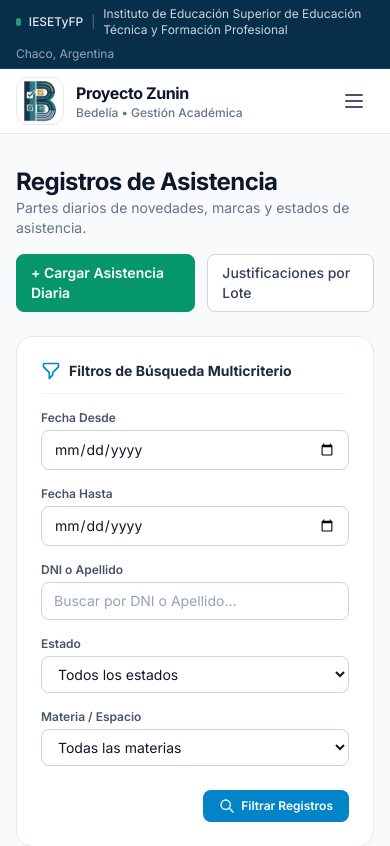
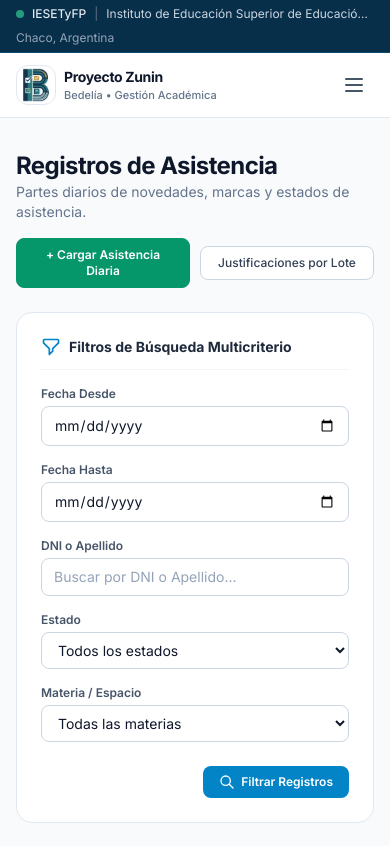
Before and after one commit to NeumannMaxii/zunin, a Django app: page /asistencia/ in a window 390 px wide. Shown: the top 846 px of the page. Run offline with Django 5.2, Linux system fonts and the light colour scheme; the visitor is signed in with stand-in values (Sample User, id 1); data that the repository does not hold is empty; some libraries are stand-ins or nearby versions.

Commit message:
fix(ui): mejorar comportamiento responsive de botones de accion y barra de navegacion en dispositivos moviles

```diff
--- a/apps/asistencia/templates/asistencia/asistencia_list.html
+++ b/apps/asistencia/templates/asistencia/asistencia_list.html
@@ -10,12 +10,12 @@
             <h1 class="text-2xl font-bold text-slate-900 tracking-tight">Registros de Asistencia</h1>
             <p class="text-sm text-slate-500">Partes diarios de novedades, marcas y estados de asistencia.</p>
         </div>
-        <div class="flex items-center space-x-3">
+        <div class="flex flex-wrap items-center gap-2.5 w-full sm:w-auto">
             {% if user|puede_gestionar_asistencia %}
-            <a href="{% url 'asistencia:asistencia_diaria' %}" class="inline-flex items-center px-3.5 py-2 border border-emerald-600 shadow-xs text-sm font-semibold rounded-lg text-white bg-emerald-600 hover:bg-emerald-700 transition-colors">
+            <a href="{% url 'asistencia:asistencia_diaria' %}" class="inline-flex items-center justify-center px-3.5 py-2 border border-emerald-600 shadow-xs text-xs sm:text-sm font-semibold rounded-lg text-white bg-emerald-600 hover:bg-emerald-700 transition-colors flex-1 sm:flex-initial text-center shrink-0 sm:shrink">
                 + Cargar Asistencia Diaria
             </a>
-            <a href="{% url 'asistencia:justificaciones_lote' %}" class="inline-flex items-center px-3.5 py-2 border border-slate-300 shadow-xs text-sm font-medium rounded-lg text-slate-700 bg-white hover:bg-slate-50 transition-colors">
+            <a href="{% url 'asistencia:justificaciones_lote' %}" class="inline-flex items-center justify-center px-3.5 py-2 border border-slate-300 shadow-xs text-xs sm:text-sm font-medium rounded-lg text-slate-700 bg-white hover:bg-slate-50 transition-colors flex-1 sm:flex-initial text-center shrink-0 sm:shrink whitespace-nowrap">
                 Justificaciones por Lote
             </a>
             {% endif %}
--- a/apps/personal/templates/personal/cargodocente_list.html
+++ b/apps/personal/templates/personal/cargodocente_list.html
@@ -9,11 +9,11 @@
             <h1 class="text-2xl font-bold text-slate-900 tracking-tight">Cargos y Designaciones</h1>
             <p class="text-sm text-slate-500">Distribución de horas, situaciones de revista, vigencias y cese puntual.</p>
         </div>
-        <div class="flex items-center space-x-3">
-            <a href="{% url 'personal:cargodocente_nuevo' %}" class="inline-flex items-center px-4 py-2 border border-transparent shadow-xs text-sm font-semibold rounded-lg text-white bg-institucional-600 hover:bg-institucional-700 transition-colors">
+        <div class="flex flex-wrap items-center gap-2.5 w-full sm:w-auto">
+            <a href="{% url 'personal:cargodocente_nuevo' %}" class="inline-flex items-center justify-center px-3.5 py-2 border border-transparent shadow-xs text-xs sm:text-sm font-semibold rounded-lg text-white bg-institucional-600 hover:bg-institucional-700 transition-colors flex-1 sm:flex-initial text-center shrink-0 sm:shrink">
                 + Nueva Designación
             </a>
-            <a href="{% url 'personal:docente_list' %}" class="inline-flex items-center px-4 py-2 border border-slate-300 shadow-xs text-sm font-medium rounded-lg text-slate-700 bg-white hover:bg-slate-50 transition-colors">
+            <a href="{% url 'personal:docente_list' %}" class="inline-flex items-center justify-center px-3.5 py-2 border border-slate-300 shadow-xs text-xs sm:text-sm font-medium rounded-lg text-slate-700 bg-white hover:bg-slate-50 transition-colors flex-1 sm:flex-initial text-center shrink-0 sm:shrink whitespace-nowrap">
                 &larr; Ver Docentes
             </a>
         </div>
--- a/templates/base.html
+++ b/templates/base.html
@@ -110,13 +110,13 @@
     <!-- Top Institutional Banner -->
     <header class="bg-institucional-950 text-slate-300 text-xs py-1.5 px-4 border-b border-institucional-900">
         <div class="max-w-7xl mx-auto flex flex-wrap justify-between items-center gap-2">
-            <div class="flex items-center space-x-2">
-                <span class="inline-block w-2 h-2 rounded-full bg-emerald-400 animate-pulse"></span>
-                <span class="font-medium text-slate-200">IESETyFP</span>
-                <span class="text-slate-500">|</span>
-                <span>Instituto de Educación Superior de Educación Técnica y Formación Profesional</span>
+            <div class="flex items-center space-x-2 min-w-0">
+                <span class="inline-block w-2 h-2 rounded-full bg-emerald-400 animate-pulse shrink-0"></span>
+                <span class="font-medium text-slate-200 shrink-0">IESETyFP</span>
+                <span class="text-slate-500 shrink-0">|</span>
+                <span class="truncate">Instituto de Educación Superior de Educación Técnica y Formación Profesional</span>
             </div>
-            <div class="flex items-center text-slate-400">
+            <div class="flex items-center text-slate-400 shrink-0 text-xs">
                 <span>Chaco, Argentina</span>
             </div>
         </div>
@@ -125,16 +125,16 @@
     <!-- Main Navigation Bar -->
     <nav class="bg-white border-b border-slate-200 sticky top-0 z-40 shadow-xs">
         <div class="max-w-7xl mx-auto px-4 sm:px-6 lg:px-8">
-            <div class="flex justify-between h-16">
+            <div class="flex justify-between items-center h-16">
                 <!-- Brand & Main Links -->
-                <div class="flex items-center space-x-8">
-                    <a href="{% url 'core:dashboard_home' %}" class="flex items-center space-x-3 group">
-                        <div class="w-12 h-12 rounded-xl bg-white border border-slate-200 flex items-center justify-center shadow-xs overflow-hidden group-hover:border-institucional-300 transition-colors p-0.5">
+                <div class="flex items-center space-x-3 sm:space-x-8 min-w-0">
+                    <a href="{% url 'core:dashboard_home' %}" class="flex items-center space-x-2 sm:space-x-3 group min-w-0">
+                        <div class="w-10 h-10 sm:w-12 sm:h-12 rounded-xl bg-white border border-slate-200 flex items-center justify-center shadow-xs overflow-hidden group-hover:border-institucional-300 transition-colors p-0.5 shrink-0">
                             <img src="{% static 'icons/icon-192.png' %}" alt="Logo Zunin" class="w-full h-full object-contain">
                         </div>
-                        <div>
-                            <span class="text-base font-bold text-slate-900 tracking-tight block">Proyecto Zunin</span>
-                            <span class="text-xs text-slate-500 font-medium block">Bedelía &bull; Gestión Académica</span>
+                        <div class="min-w-0">
+                            <span class="text-sm sm:text-base font-bold text-slate-900 tracking-tight block truncate">Proyecto Zunin</span>
+                            <span class="text-[11px] sm:text-xs text-slate-500 font-medium block truncate">Bedelía &bull; Gestión Académica</span>
                         </div>
                     </a>
 
@@ -166,13 +166,14 @@
                 </div>
 
                 <!-- Right Side Actions & User Menu -->
-                <div class="flex items-center space-x-3">
+                <div class="flex items-center space-x-2 sm:space-x-3 shrink-0">
                     <!-- Botón de Instalación PWA (se muestra cuando el navegador detecta que es instalable) -->
-                    <button id="pwa-install-btn" type="button" class="hidden inline-flex items-center space-x-1.5 px-3 py-1.5 text-xs font-semibold rounded-lg text-white bg-institucional-700 hover:bg-institucional-800 shadow-sm transition-all focus:outline-none focus:ring-2 focus:ring-offset-2 focus:ring-institucional-600 cursor-pointer">
-                        <svg class="w-4 h-4 text-amber-400" fill="none" stroke="currentColor" viewBox="0 0 24 24">
+                    <button id="pwa-install-btn" type="button" class="hidden inline-flex items-center space-x-1.5 px-2.5 py-1.5 sm:px-3 text-xs font-semibold rounded-lg text-white bg-institucional-700 hover:bg-institucional-800 shadow-sm transition-all focus:outline-none focus:ring-2 focus:ring-offset-2 focus:ring-institucional-600 cursor-pointer shrink-0">
+                        <svg class="w-4 h-4 text-amber-400 shrink-0" fill="none" stroke="currentColor" viewBox="0 0 24 24">
                             <path stroke-linecap="round" stroke-linejoin="round" stroke-width="2" d="M4 16v1a3 3 0 003 3h10a3 3 0 003-3v-1m-4-4l-4 4m0 0l-4-4m4 4V4" />
                         </svg>
-                        <span>Instalar App</span>
+                        <span class="hidden sm:inline">Instalar App</span>
+                        <span class="sm:hidden text-[11px]">Instalar</span>
                     </button>
 
                     {% if user.is_authenticated %}
@@ -191,7 +192,7 @@
                     {% endif %}
 
                     <!-- Botón Menú Móvil Responsive -->
-                    <button id="mobile-menu-btn" type="button" class="md:hidden inline-flex items-center justify-center p-2 rounded-lg text-slate-600 hover:text-slate-900 hover:bg-slate-100 focus:outline-none focus:ring-2 focus:ring-institucional-600 cursor-pointer" aria-controls="mobile-menu" aria-expanded="false" title="Abrir menú de navegación">
+                    <button id="mobile-menu-btn" type="button" class="md:hidden inline-flex items-center justify-center p-2 rounded-lg text-slate-600 hover:text-slate-900 hover:bg-slate-100 focus:outline-none focus:ring-2 focus:ring-institucional-600 cursor-pointer shrink-0" aria-controls="mobile-menu" aria-expanded="false" title="Abrir menú de navegación">
                         <svg class="w-6 h-6" fill="none" stroke="currentColor" viewBox="0 0 24 24">
                             <path stroke-linecap="round" stroke-linejoin="round" stroke-width="2" d="M4 6h16M4 12h16M4 18h16" />
                         </svg>
```
Also changed, not shown: apps/personal/templates/personal/docente_list.html (+9 -9 lines).
